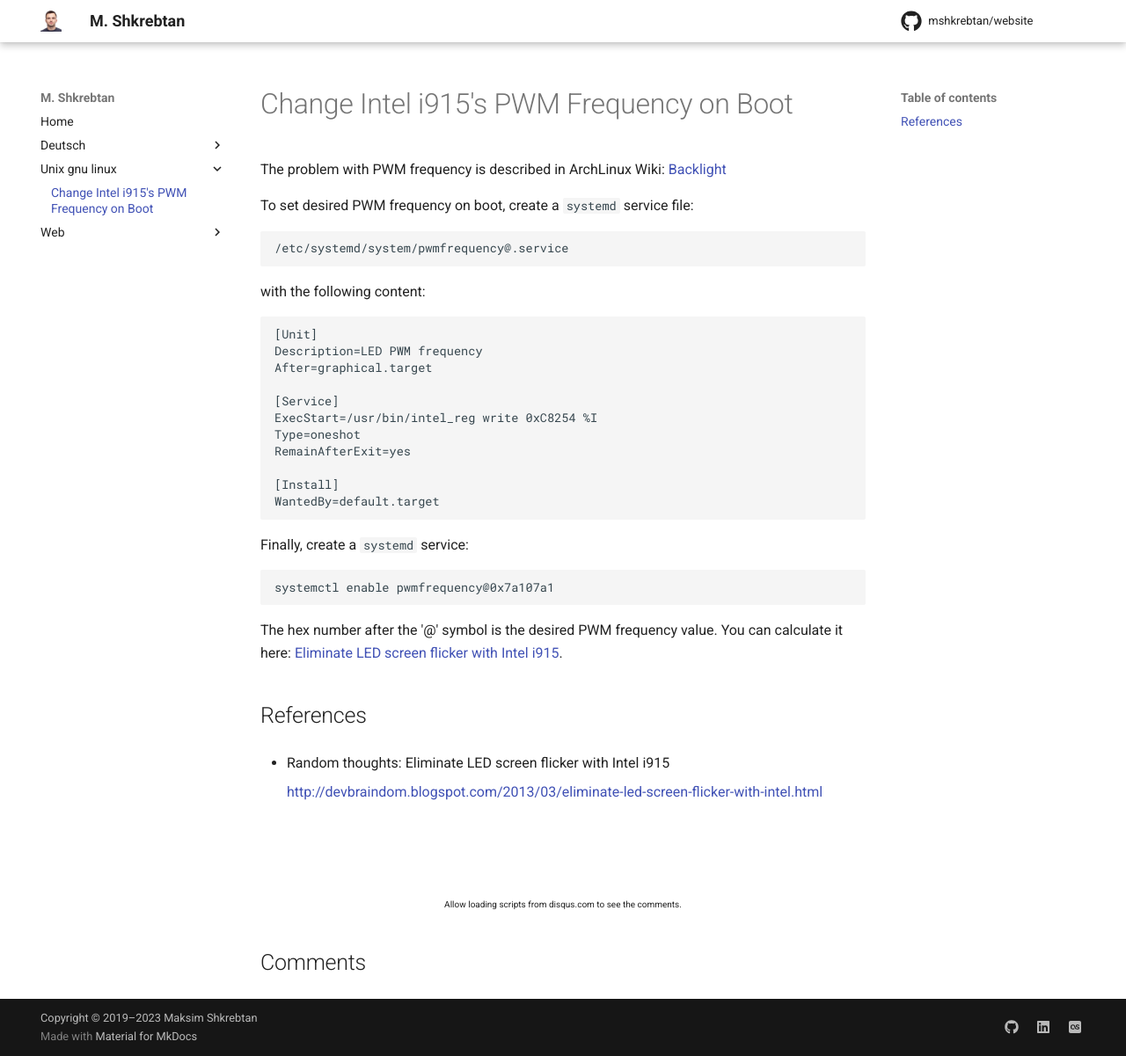
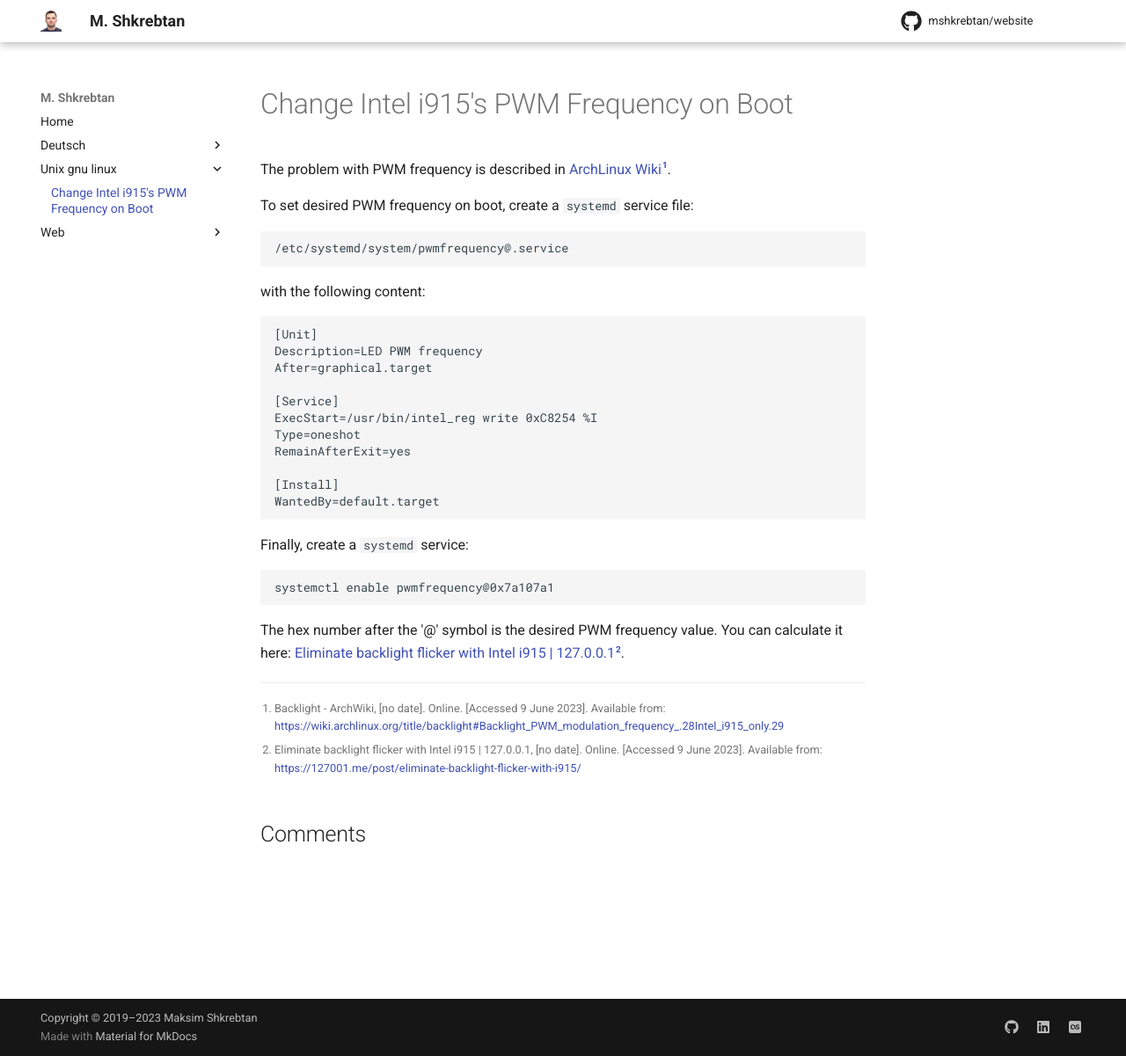
Before and after one commit to mshkrebtan/notes.maxie.xyz, an MkDocs documentation site: the page built from notes/unix-gnu-linux/change-intel-i915-s-pwm-frequency-on-boot.md, in a window 1280 px wide and 1201 px high. Shown: the whole window at 88% size. Built offline with MkDocs 1.6.1 and Material for MkDocs 9.7.7, drawn with Linux system fonts in a browser that asks for light colours; comment, search, counter and statistics services are not loaded.

````diff
--- a/notes/unix-gnu-linux/change-intel-i915-s-pwm-frequency-on-boot.md
+++ b/notes/unix-gnu-linux/change-intel-i915-s-pwm-frequency-on-boot.md
@@ -1,11 +1,16 @@
 ---
 comments: true
----
+...
 
 # Change Intel i915's PWM Frequency on Boot
 
-The problem with PWM frequency is described in ArchLinux Wiki:
-[Backlight](https://wiki.archlinux.org/index.php/backlight#Backlight_PWM_modulation_frequency_.28Intel_i915_only.29)
+The problem with PWM frequency is described in [ArchLinux
+Wiki](https://wiki.archlinux.org/index.php/backlight#Backlight_PWM_modulation_frequency_.28Intel_i915_only.29)[^archlinux-wiki].
+
+[^archlinux-wiki]: Backlight - ArchWiki, [no
+    date]. Online. [Accessed 9 June 2023]. Available from:
+    https://wiki.archlinux.org/title/backlight#Backlight_PWM_modulation_frequency_.28Intel_i915_only.29
+
 
 To set desired PWM frequency on boot, create a `systemd` service file:
 
@@ -36,22 +41,9 @@ systemctl enable pwmfrequency@0x7a107a1
 ```
 
 The hex number after the '@' symbol is the desired PWM frequency value. You can
-calculate it here: [Eliminate LED screen flicker with Intel
-i915](http://devbraindom.blogspot.ru/2013/03/eliminate-led-screen-flicker-with-intel.html).
+calculate it here: [Eliminate backlight flicker with Intel i915 |
+127.0.0.1](https://127001.me/post/eliminate-backlight-flicker-with-i915/)[^1].
 
-
-## References
-
-- Random thoughts: Eliminate LED screen flicker with Intel i915
-
-    <http://devbraindom.blogspot.com/2013/03/eliminate-led-screen-flicker-with-intel.html>
-
-<br/>
-<ClientOnly>
-<Disqus shortname="notes-maxie-xyz" language="en"/>
-</ClientOnly>
-
-<br/>
-<div style="text-align: center; font-size: x-small">
-    Allow loading scripts from disqus.com to see the comments.
-</div>
+[^1]: Eliminate backlight flicker with Intel i915 | 127.0.0.1, [no
+    date]. Online. [Accessed 9 June 2023]. Available from:
+    https://127001.me/post/eliminate-backlight-flicker-with-i915/
````
